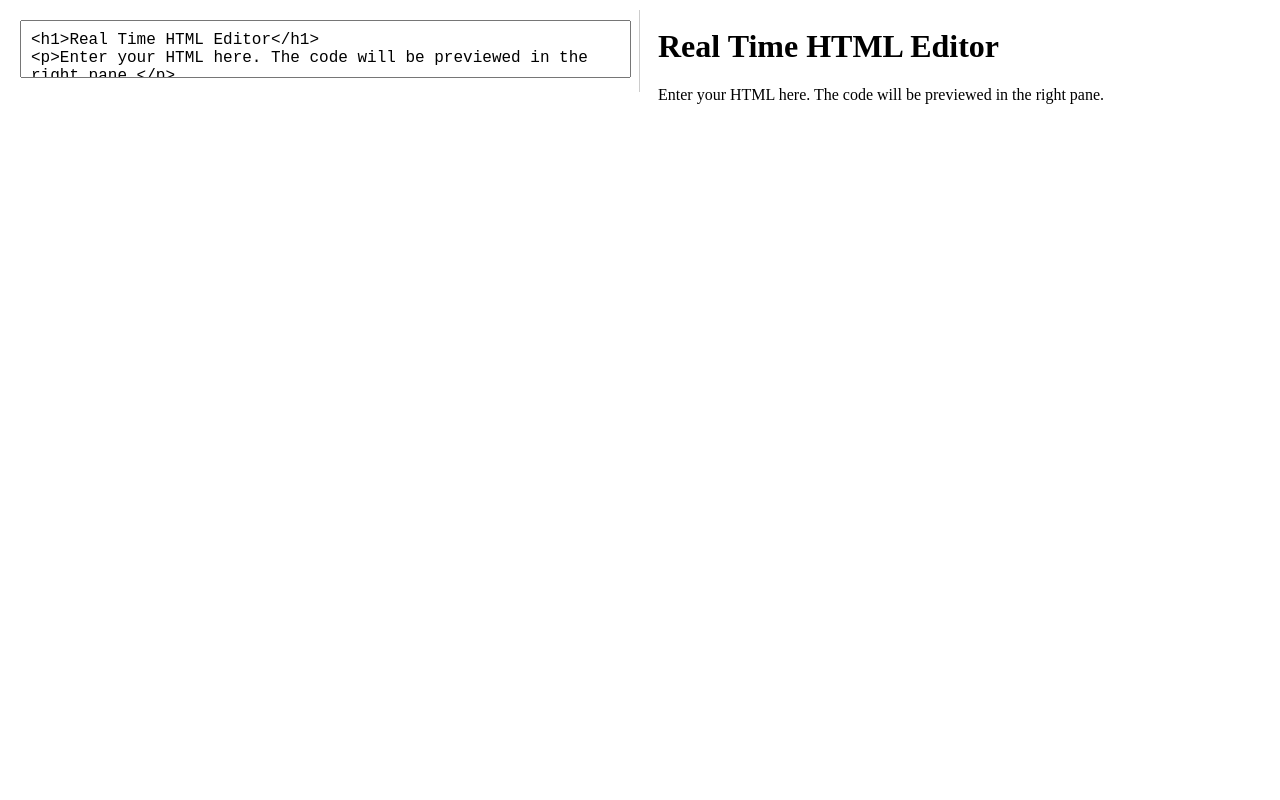
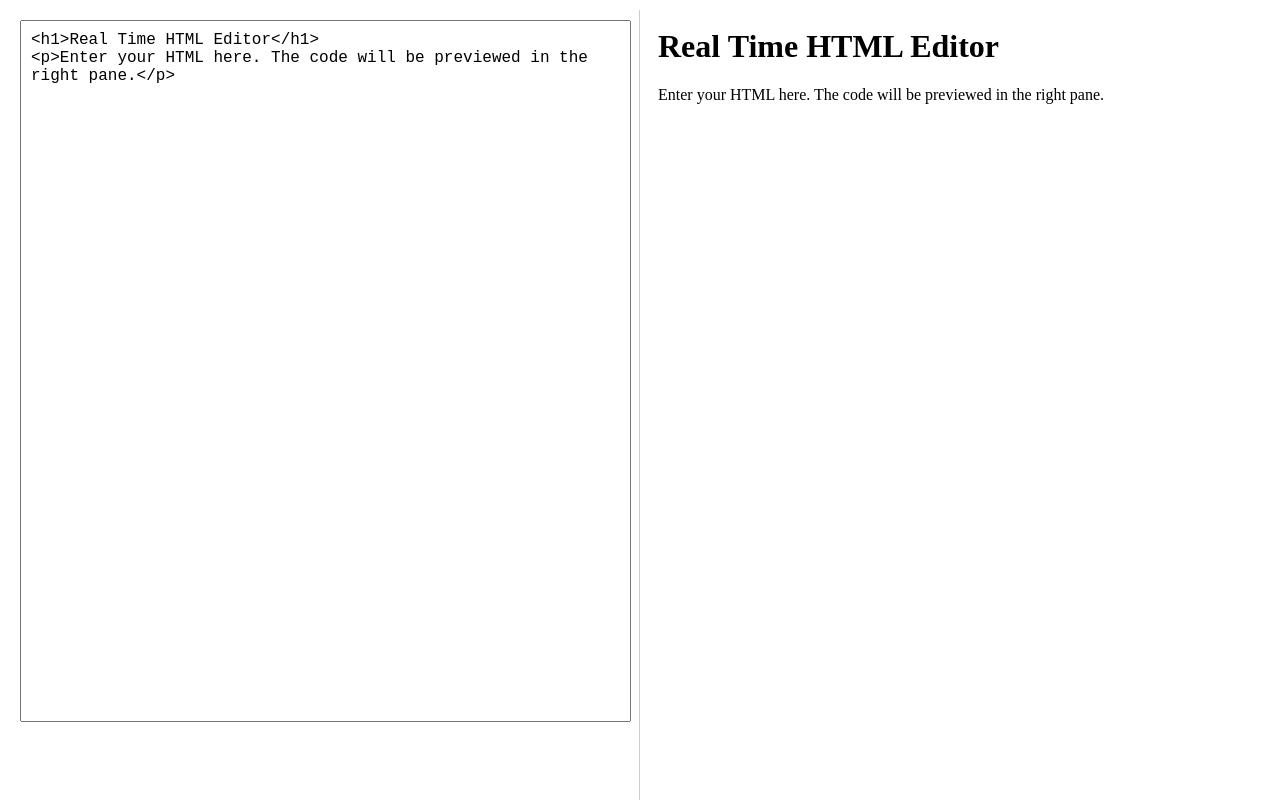
Before and after one commit to addshlab/realtimehtmleditor, a plain HTML site: page index.html in a window 1280 px wide. Drawn offline with Linux system fonts and the light colour scheme.

Commit message:
Update index.html

```diff
--- a/index.html
+++ b/index.html
@@ -15,7 +15,10 @@
             align-items: center;
             overflow: hidden;
         }
-        #app{margin:10px;}
+        #app{
+            margin:10px;
+            height:100%;
+        }
         #container {
             display: flex;
             width: 100%;
@@ -30,7 +33,7 @@
         }
         #editor textarea {
             width: calc(100% - 20px);
-            height: calc(100% - 20px);
+            height: calc(100% - 100px);
             resize: none;
             font-family: monospace;
             font-size: 16px;
```
